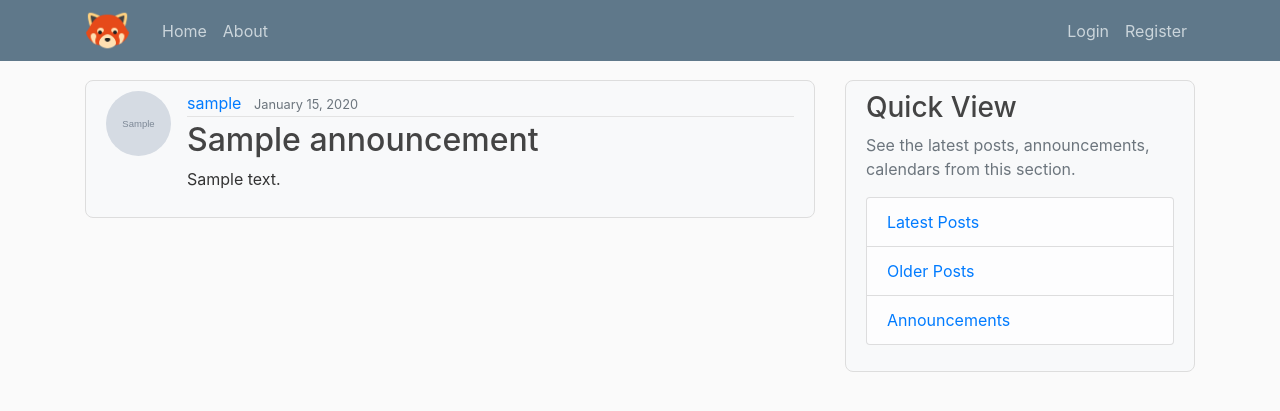
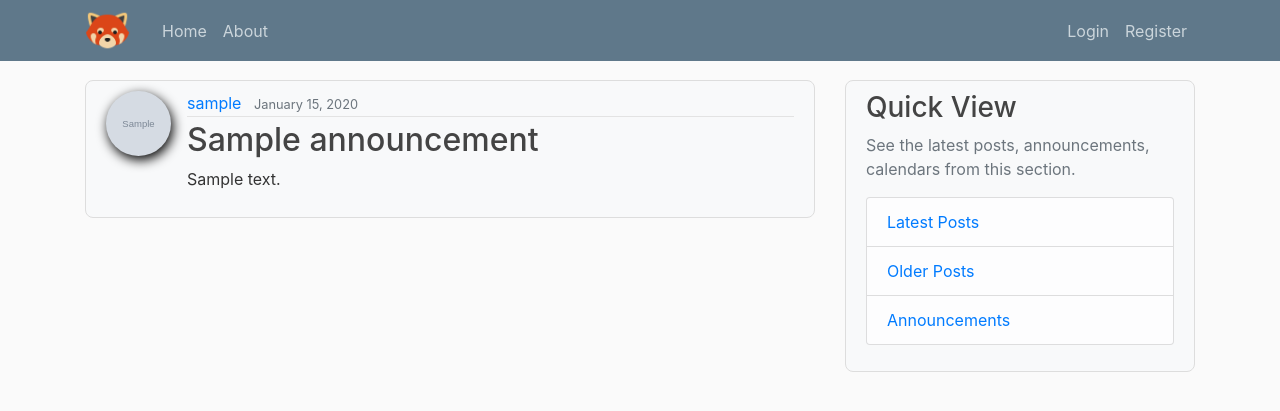
Before and after one commit to khersameesh24/Panda, a Django app: page /announcement/1/ in a window 1280 px wide. Shown: the top 411 px of the page. Run offline with Django 4.2, Linux system fonts and the light colour scheme; tables that the repository leaves empty hold one stand-in row (values such as "Sample post"); grey boxes marked "Sample" are stand-in pictures; some libraries are stand-ins or nearby versions.

Commit message:
logo styling

```diff
--- a/blog/static/blog/main.css
+++ b/blog/static/blog/main.css
@@ -53,6 +53,7 @@ body {
     height: 65px;
     width: 65px;
     margin-right: 16px;
+    filter: drop-shadow(2px 4px 6px black);
   }
 
   .article-metadata {
--- a/blog/templates/blog/base.html
+++ b/blog/templates/blog/base.html
@@ -22,7 +22,7 @@
     <header class="site-header">
       <nav class="navbar navbar-expand-md navbar-dark bg-steel fixed-top">
         <div class="container">
-          <a href="{% url 'blog-home' %}"><img src="{% static 'blog/panda_logo.png' %}" width="45" height = "45"></a>
+          <a href="{% url 'blog-home' %}"><img src="{% static 'blog/panda_logo.png' %}" height="45" width="45" style="filter: drop-shadow(2px 4px 6px black); filter: brightness(95%);"></a>
           <a class="navbar-brand mr-4" href="{% url 'blog-home' %}"></a>
           <button class="navbar-toggler" type="button" data-toggle="collapse" data-target="#navbarToggle" aria-controls="navbarToggle" aria-expanded="false" aria-label="Toggle navigation">
           <span class="navbar-toggler-icon"></span>
```
Also changed, not shown: media/profile_pics/panda.webp (added).
